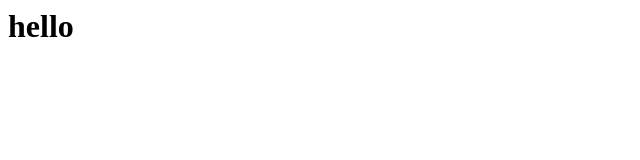
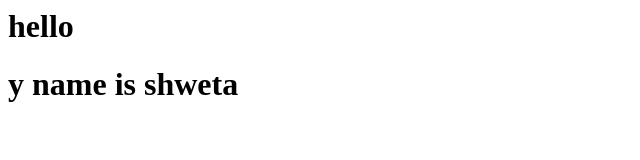
Before and after one commit to anpatshweta1010-tech/travel, a plain HTML site: page index.html in a window 1280 px wide. Shown: the whole page, without its empty margins (0-640 px from the left). Drawn offline with Linux system fonts and the light colour scheme.

Commit message:
updated fiels

```diff
--- a/index.html
+++ b/index.html
@@ -1 +1,2 @@
 <h1>hello<h1>
+  <h1>y name is shweta</h1>
```
